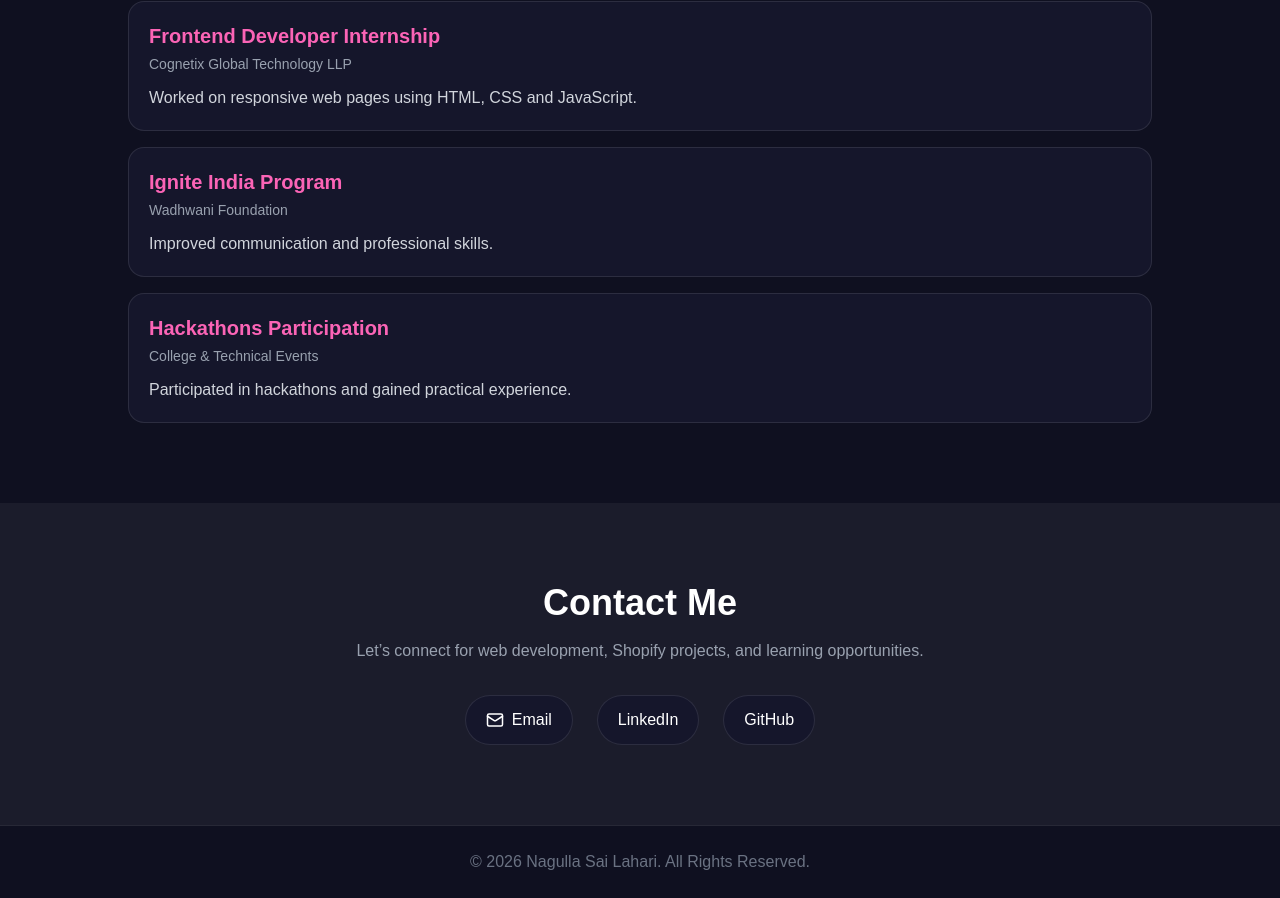
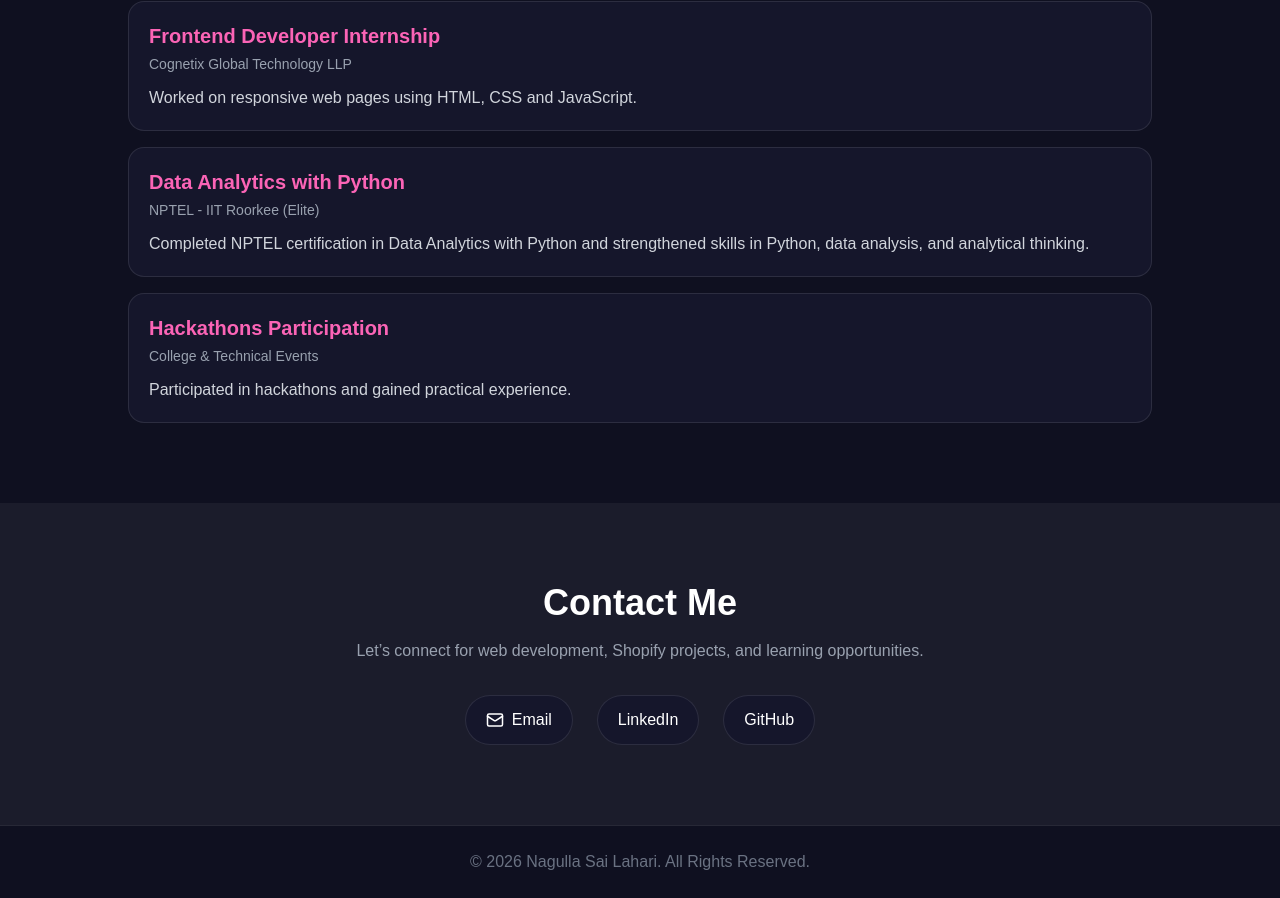
Before and after one commit to NagullaSaiLahari3281/Portfolioo, a Next.js app: page / in a window 1280 px wide. Shown: the part 3021-3919 px from the top of the page. Built offline with nearby package versions, Linux system fonts and the light colour scheme.

Commit message:
Update page.tsx

```diff
--- a/app/page.tsx
+++ b/app/page.tsx
@@ -372,11 +372,13 @@ export default function Home() {
                   "Worked on responsive web pages using HTML, CSS and JavaScript."
               },
 
-              {
-                title: "Ignite India Program",
-                company: "Wadhwani Foundation",
-                desc:
-                  "Improved communication and professional skills."
+
+                {
+                   title: "Data Analytics with Python",
+                  company: "NPTEL - IIT Roorkee (Elite)",
+                  desc:
+                   "Completed NPTEL certification in Data Analytics with Python and strengthened skills in Python, data analysis, and analytical thinking."
+
               },
 
               {
```
